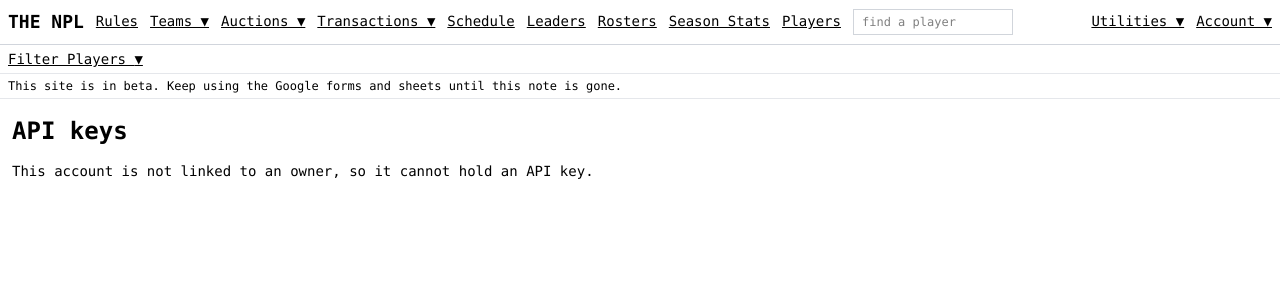
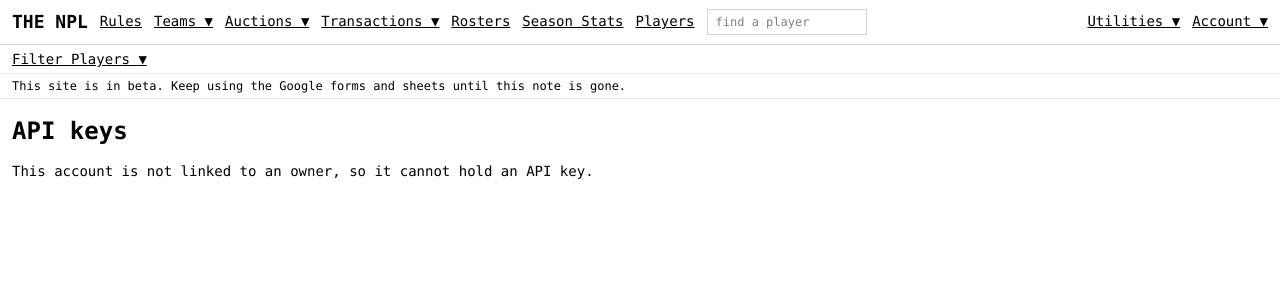
Before and after one commit to jeremyjbowers/npl, a Django app: page /my/api-keys/ in a window 1280 px wide. Shown: the top 300 px of the page. Run offline with Django 5.2, Linux system fonts and the light colour scheme; a user stored in the database is signed in; data comes from the database, SQL or seed files in the repository; data that the repository does not hold is empty; parts of the project's set-up code (start-up, migrations or seed data) failed here and were passed over.

Commit message:
Keep the nav inside the page and open outside links in a new tab. (#72)
Schedule and Leaders leave the bar. The club menu stays inset from the right edge, and a link that leaves the site opens in a new tab.

Co-authored-by: Cursor Agent <cursoragent@cursor.com>

```diff
--- a/npl/templates/base.html
+++ b/npl/templates/base.html
@@ -11,18 +11,18 @@
 <body class="bg-white text-black text-sm leading-tight">
     <a href="#content" class="sr-only focus:not-sr-only focus:absolute focus:top-2 focus:left-2 focus:bg-white focus:px-2 focus:py-1 focus:underline">Skip to content</a>
 
-    <div class="sticky top-0 z-30 bg-white">
-        <header class="border-b border-gray-300 px-2 py-2">
+    <div class="site-bar">
+        <header class="border-b border-gray-300 px-3 py-2">
             {% include "includes/nav.html" %}
         </header>
 
         <div class="border-b border-gray-200">
-            <div class="px-2 py-1">
+            <div class="px-3 py-1">
                 <button type="button" id="filter-toggle" class="underline text-sm" aria-controls="filter-section" aria-expanded="{% if request.path == '/players/search/' %}true{% else %}false{% endif %}">
                     Filter Players <span id="filter-arrow">{% if request.path == '/players/search/' %}▲{% else %}▼{% endif %}</span>
                 </button>
             </div>
-            <div id="filter-section" class="{% if request.path != '/players/search/' %}hidden{% endif %} border-t border-gray-200 bg-gray-50 px-2 py-3">
+            <div id="filter-section" class="{% if request.path != '/players/search/' %}hidden{% endif %} border-t border-gray-200 bg-gray-50 px-3 py-3">
                 <form method="get" action="/players/search/" class="grid grid-cols-2 gap-3 md:grid-cols-5 md:items-end">
                     <div class="col-span-2 md:col-span-1">
                         <label class="mb-1 block text-xs font-bold" for="filter-name">Name</label>
@@ -64,7 +64,7 @@
             </div>
         </div>
 
-        <p class="border-b border-gray-200 px-2 py-1 text-xs">
+        <p class="border-b border-gray-200 px-3 py-1 text-xs">
             This site is in beta. Keep using the Google forms and sheets until this note is gone.
         </p>
     </div>
--- a/npl/templates/includes/nav.html
+++ b/npl/templates/includes/nav.html
@@ -3,8 +3,8 @@
         <a href="/" class="text-lg font-bold no-underline">THE NPL</a>
         <button type="button" id="mobile-menu-button" class="btn-line sm:hidden" aria-controls="mobile-menu" aria-expanded="false">Menu</button>
 
-        <div class="hidden flex-wrap items-center gap-x-3 gap-y-1 sm:flex">
-            <a href="https://tbb.quarto.pub/npl-rules/" class="underline">Rules</a>
+        <div class="hidden min-w-0 flex-wrap items-center gap-x-3 gap-y-1 sm:flex">
+            <a href="https://tbb.quarto.pub/npl-rules/" class="underline" target="_blank" rel="noopener">Rules</a>
 
             <div class="nav-dropdown">
                 <button type="button" class="underline" aria-haspopup="true">Teams ▼</button>
@@ -26,7 +26,7 @@
                 <div class="nav-dropdown-panel">
                     <a href="/auctions/" class="block py-0.5 text-sm underline">Auctions</a>
                     <a href="/nominations/" class="block py-0.5 text-sm underline">Nominations</a>
-                    <a href="https://docs.google.com/spreadsheets/d/1M9oFg6jL5cJudu44AlUBkepooy3Ww6WVjqnXeSJf1a8/edit?gid=0#gid=0" class="block py-0.5 text-sm underline">Old auctions</a>
+                    <a href="https://docs.google.com/spreadsheets/d/1M9oFg6jL5cJudu44AlUBkepooy3Ww6WVjqnXeSJf1a8/edit?gid=0#gid=0" class="block py-0.5 text-sm underline" target="_blank" rel="noopener">Old auctions</a>
                 </div>
             </div>
 
@@ -40,14 +40,12 @@
                     <a href="/transactions/trades/" class="block py-0.5 text-sm underline">Trades</a>
                     <a href="/transactions/other/" class="block py-0.5 text-sm underline">Other transactions</a>
                     <a href="/transactions/roundup/" class="block py-0.5 text-sm underline">Roster check</a>
-                    <a href="https://docs.google.com/spreadsheets/d/1UQv_vnBBWUT8BiFRd7tAbvW4COWJ61BNkme7iyzf5po/" class="block py-0.5 text-sm underline">Google sheet</a>
+                    <a href="https://docs.google.com/spreadsheets/d/1UQv_vnBBWUT8BiFRd7tAbvW4COWJ61BNkme7iyzf5po/" class="block py-0.5 text-sm underline" target="_blank" rel="noopener">Google sheet</a>
                 </div>
             </div>
 
-            <a href="{% url 'schedule' %}" class="underline">Schedule</a>
-            <a href="{% url 'leaders' %}" class="underline">Leaders</a>
-            <a href="https://docs.google.com/spreadsheets/d/1On6uRXLRQ3pzl2FHYRgWKCedsCdl6UNbNaSF6pwlGiw/" class="underline">Rosters</a>
-            <a href="https://npldash.onrender.com/" class="underline">Season Stats</a>
+            <a href="https://docs.google.com/spreadsheets/d/1On6uRXLRQ3pzl2FHYRgWKCedsCdl6UNbNaSF6pwlGiw/" class="underline" target="_blank" rel="noopener">Rosters</a>
+            <a href="https://npldash.onrender.com/" class="underline" target="_blank" rel="noopener">Season Stats</a>
             <a href="/players/search/" class="underline">Players</a>
 
             <form action="/players/search/" method="get">
@@ -97,14 +95,12 @@
             <p class="text-lg font-bold">Menu</p>
             <button type="button" id="mobile-menu-close" class="btn-line">Close</button>
         </div>
-        <a href="https://tbb.quarto.pub/npl-rules/" class="block underline">Rules</a>
+        <a href="https://tbb.quarto.pub/npl-rules/" class="block underline" target="_blank" rel="noopener">Rules</a>
         <a href="/auctions/" class="block underline">Auctions</a>
         <a href="/nominations/" class="block underline">Nominations</a>
         <a href="/transactions/trades/" class="block underline">Trades</a>
         <a href="/transactions/other/" class="block underline">Other transactions</a>
         <a href="/transactions/roundup/" class="block underline">Roster check</a>
-        <a href="{% url 'schedule' %}" class="block underline">Schedule</a>
-        <a href="{% url 'leaders' %}" class="block underline">Leaders</a>
         <a href="/players/search/" class="block underline">Players</a>
         {% if user.is_authenticated %}
         <a href="/transactions/form/" class="block underline">Submit a transaction</a>
```
Also changed, not shown: npl/assets/input.css (+12 -0 lines), npl/tests/test_account_nav.py (+5 -0 lines), npl/tests/test_homepage.py (+2 -1 lines), npl/static/css/npl.css.
